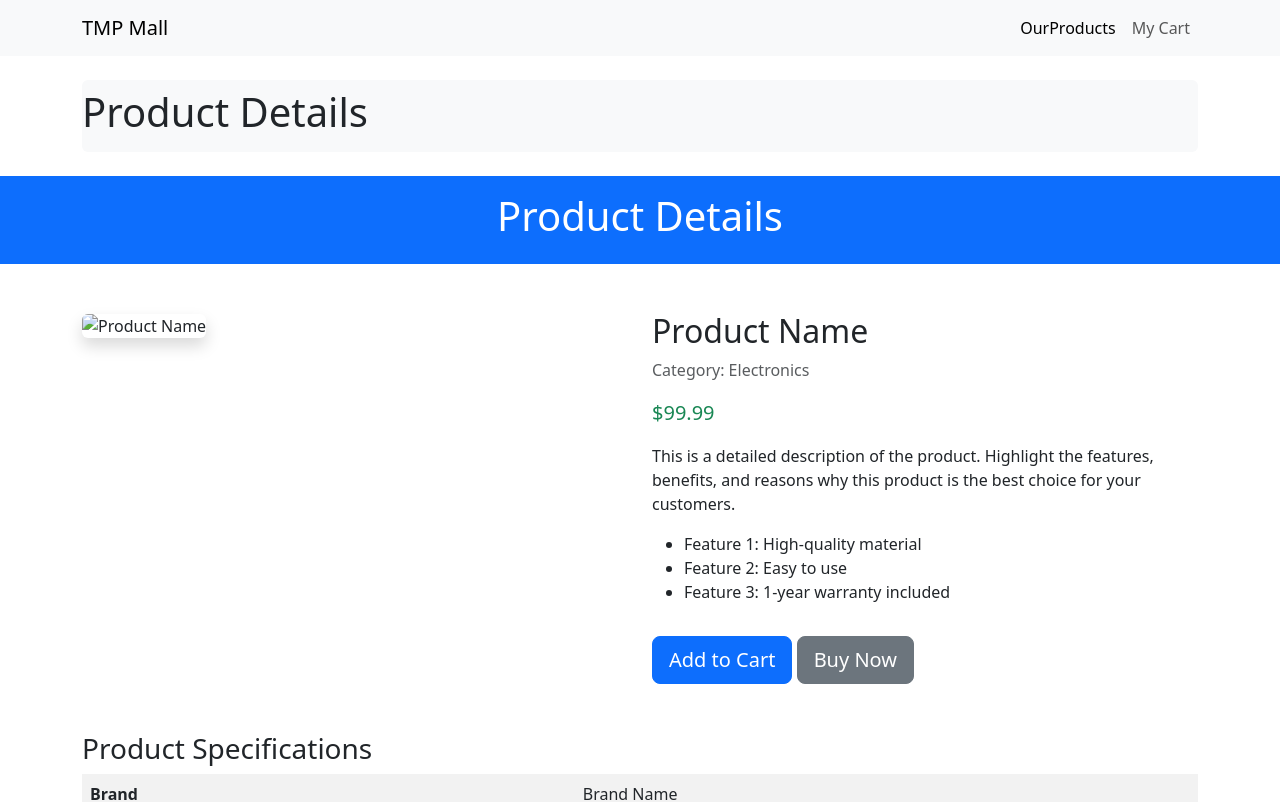
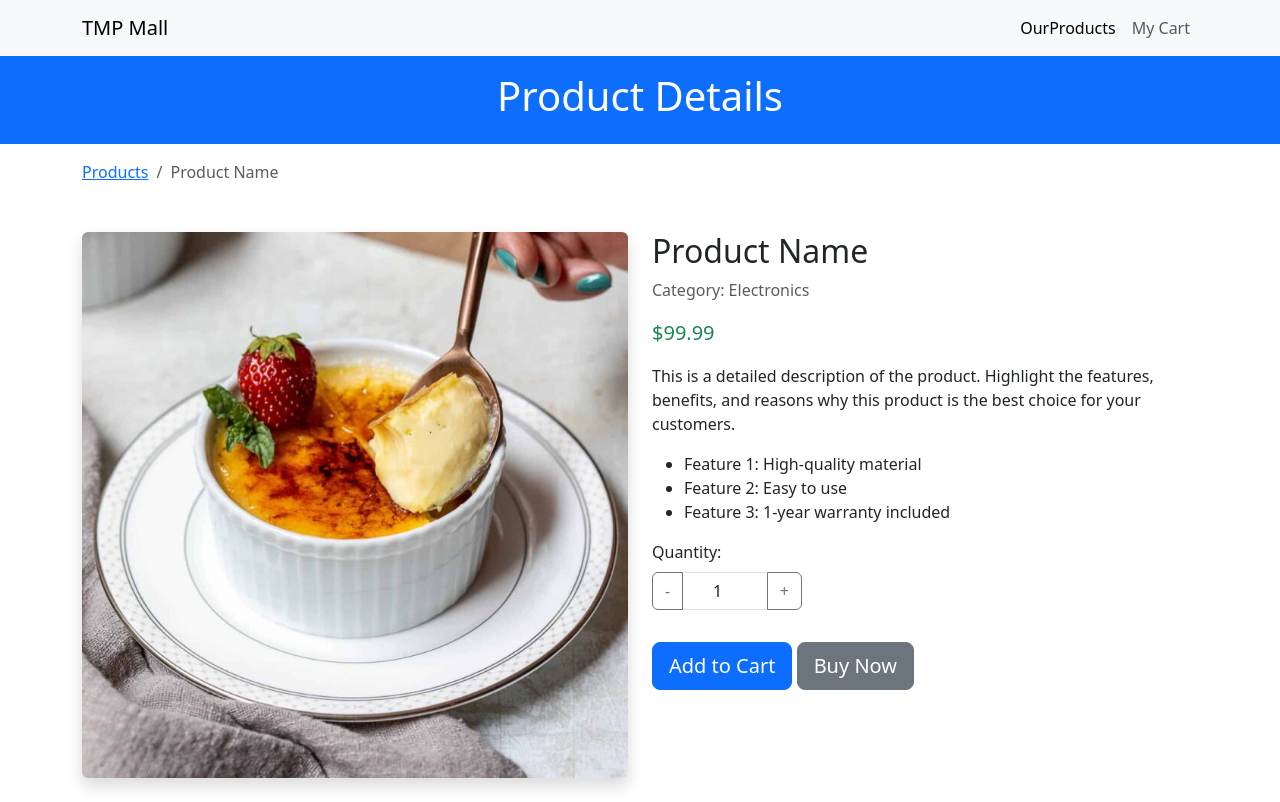
Before and after one commit to sintimmisa/Shopping-Cart, a plain HTML site: page prod_details.html in a window 1280 px wide. Shown: the top 802 px of the page. Drawn offline with nearby package versions, Linux system fonts and the light colour scheme.

Commit message:
quantity seletor

```diff
--- a/prod_details.html
+++ b/prod_details.html
@@ -15,7 +15,8 @@
         <nav class="navbar navbar-expand-lg bg-body-tertiary">
             <div class="container">
                 <a class="navbar-brand" href="./index.html">TMP Mall</a>
-          <button class="navbar-toggler" type="button" data-bs-toggle="collapse" data-bs-target="#navbarNav" aria-controls="navbarNav" aria-expanded="false" aria-label="Toggle navigation">
+                <button class="navbar-toggler" type="button" data-bs-toggle="collapse" data-bs-target="#navbarNav"
+                    aria-controls="navbarNav" aria-expanded="false" aria-label="Toggle navigation">
                     <span class="navbar-toggler-icon"></span>
                 </button>
                 <div class="collapse navbar-collapse" id="navbarNav">
@@ -34,28 +35,28 @@
         </nav>
 
 
-       <!--Hero Section with boostrape jumbotron-->
 
-
-       <section class="container">
-        <div class="jumbotron text-left bg-light py-2 my-4 rounded"  >
-
-            <h1 class="dis">Product Details</h1>
-        </div>
-
-       </section>
 
     </header>
     <header class="bg-primary text-white text-center py-3">
         <h1>Product Details</h1>
     </header>
 
+    <!-- Breadcrumb Navigation -->
+    <nav aria-label="breadcrumb" class="my-3 container">
+        <ol class="breadcrumb">
+            <li class="breadcrumb-item"><a href="products.html">Products</a></li>
+            <li class="breadcrumb-item active" aria-current="page">Product Name</li>
+        </ol>
+    </nav>
+
     <!-- Main Content -->
     <section class="container my-5">
         <div class="row">
             <!-- Product Image -->
             <div class="col-md-6">
-        <img src="product-image.jpg" alt="Product Name" class="img-fluid rounded shadow">
+                <img src="/assets/images/products/image-creme-brulee-thumbnail.jpg" alt="Product Name"
+                    class="img-fluid rounded shadow">
             </div>
 
             <!-- Product Information -->
@@ -63,12 +64,34 @@
                 <h2>Product Name</h2>
                 <p class="text-muted">Category: Electronics</p>
                 <p class="lead text-success">$99.99</p>
-        <p class="mt-3">This is a detailed description of the product. Highlight the features, benefits, and reasons why this product is the best choice for your customers.</p>
+                <p class="mt-3">This is a detailed description of the product. Highlight the features, benefits, and
+                    reasons why this product is the best choice for your customers.</p>
                 <ul>
                     <li>Feature 1: High-quality material</li>
                     <li>Feature 2: Easy to use</li>
                     <li>Feature 3: 1-year warranty included</li>
                 </ul>
+               <!-- Quantity Selector -->
+<div class="my-3">
+    <label for="quantity" class="form-label">Quantity:</label>
+    <div class="input-group" style="max-width: 150px;">
+      <button class="btn btn-outline-secondary" type="button" id="decreaseQty">-</button>
+      <input
+        type="number"
+        id="quantity"
+        class="form-control text-center"
+        value="1"
+        min="1"
+        max="99"
+        style="width: 50px;">
+      <button class="btn btn-outline-secondary" type="button" id="increaseQty">+</button>
+    </div>
+  </div>
+
+
+
+
+
                 <button class="btn btn-primary btn-lg mt-3">Add to Cart</button>
                 <button class="btn btn-secondary btn-lg mt-3">Buy Now</button>
             </div>
@@ -126,7 +149,8 @@
             </div>
             <div class="col-md-4">
                 <div class="card">
-          <img src="./assets/images/products/image-creme-brulee-thumbnail.jpg" class="card-img-top" alt="Related Product 3">
+                    <img src="./assets/images/products/image-creme-brulee-thumbnail.jpg" class="card-img-top"
+                        alt="Related Product 3">
                     <div class="card-body">
                         <h5 class="card-title">Related Product 3</h5>
                         <p class="card-text">$59.99</p>
```
Lines whose indentation alone changed are shown as unchanged.
